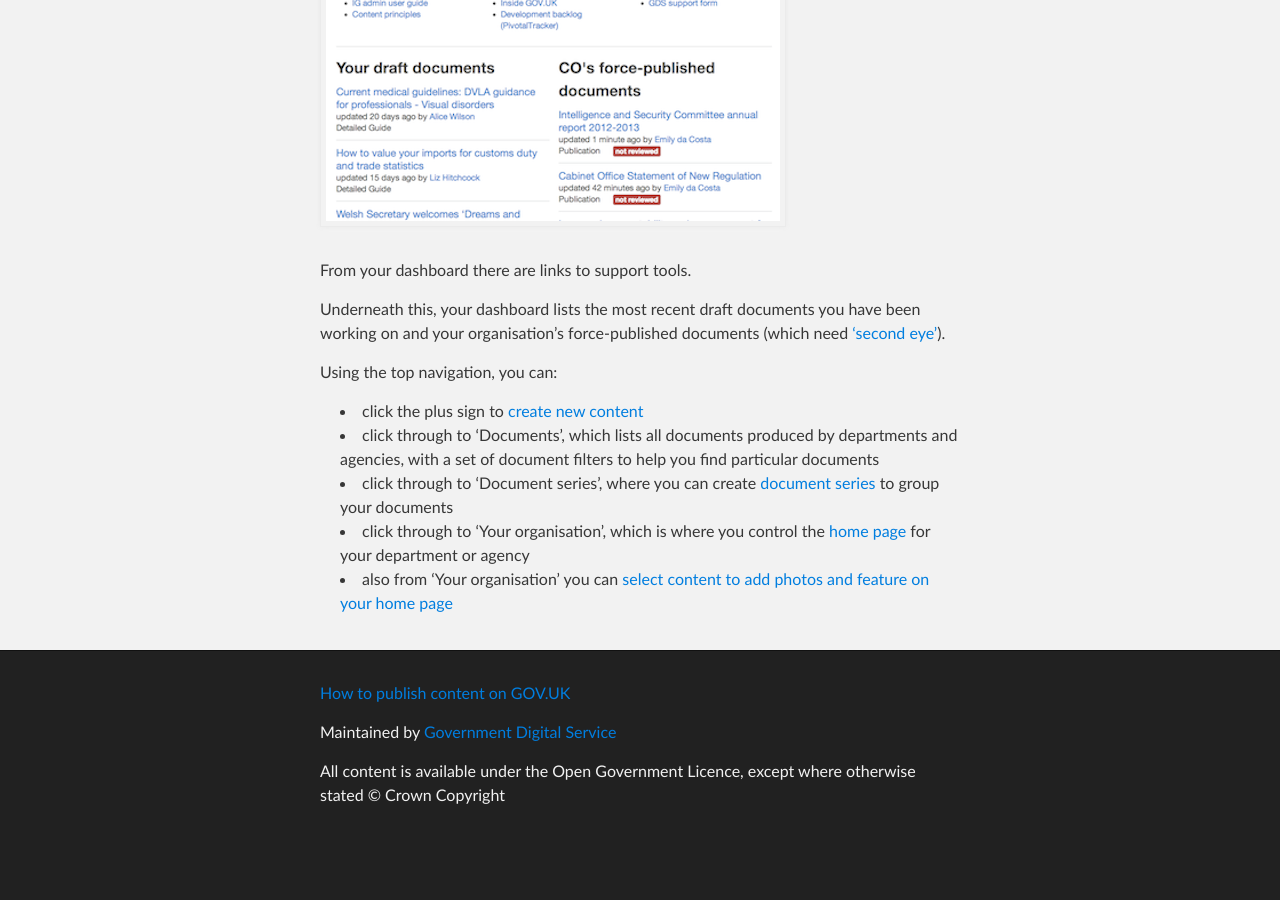
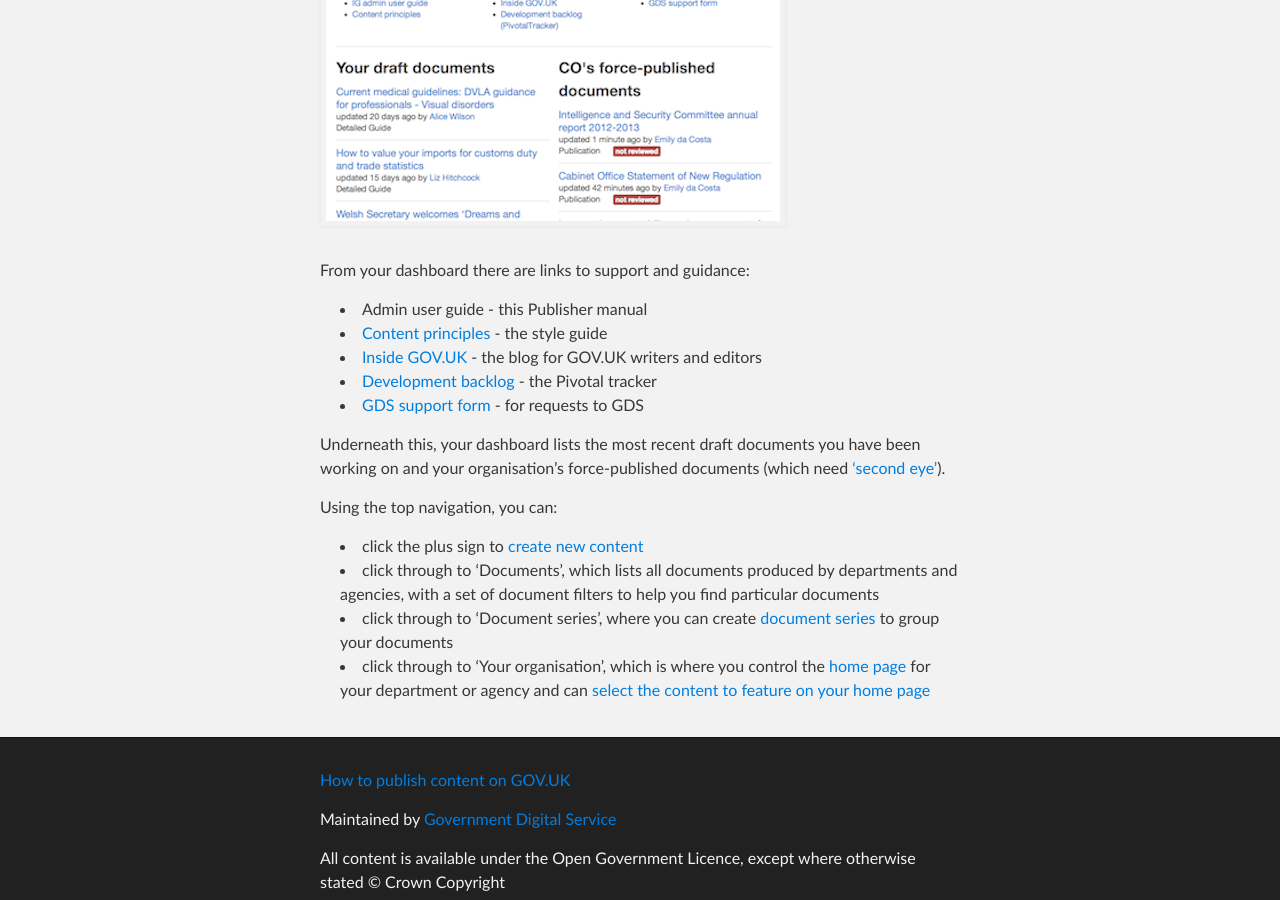
Before and after one commit to alphagov/inside-government-admin-guide, a Jekyll site: the page built from first-steps/your-dashboard.md, in a window 1280 px wide and 900 px high, scrolled down 559 px. Built offline with Jekyll 4.4.1, drawn with Linux system fonts in a browser that asks for light colours; before the commit the page ends 1401 px from its top, so only the background shows below that.

Commit message:
Simon's correx done

```diff
--- a/first-steps/your-dashboard.md
+++ b/first-steps/your-dashboard.md
@@ -9,7 +9,13 @@ When you log into Publisher the first screen you see is your dashboard.
 
    ![Start screen 2](start-screen-2.png)
 
-From your dashboard there are links to support tools.
+From your dashboard there are links to support and guidance:
+
+* Admin user guide - this Publisher manual
+* [Content principles](https://www.gov.uk/designprinciples/styleguide) - the style guide
+* [Inside GOV.UK](https://insidegovuk.blog.gov.uk/) - the blog for GOV.UK writers and editors
+* [Development backlog](https://www.pivotaltracker.com/s/projects/367813) - the Pivotal tracker
+* [GDS support form](https://support.production.alphagov.co.uk/) - for requests to GDS
 
 Underneath this, your dashboard lists the most recent draft documents you have been working on and your organisation's force-published documents (which need ['second eye'](http://alphagov.github.io/inside-government-admin-guide/workflow-content/second-pair-of-eyes.html)).
 
@@ -18,5 +24,4 @@ Using the top navigation, you can:
 *  click the plus sign to [create new content](http://alphagov.github.io/inside-government-admin-guide/creating-documents/create-a-new-doc.html)
 *  click through to 'Documents', which lists all documents produced by departments and agencies, with a set of document filters to help you find particular documents
 *  click through to 'Document series', where you can create [document series](http://alphagov.github.io/inside-government-admin-guide/organisations-groups/document-series.html) to group your documents
-*  click through to 'Your organisation', which is where you control the [home page](http://alphagov.github.io/inside-government-admin-guide/organisations-groups/organisation-home-page.html) for your department or agency
-*  also from 'Your organisation' you can [select content to add photos and feature on your home page](http://alphagov.github.io/inside-government-admin-guide/organisations-groups/feature-documents-home-page.html)
+*  click through to 'Your organisation', which is where you control the [home page](http://alphagov.github.io/inside-government-admin-guide/organisations-groups/organisation-home-page.html) for your department or agency and can [select the content to feature on your home page](http://alphagov.github.io/inside-government-admin-guide/organisations-groups/feature-documents-home-page.html)
```
